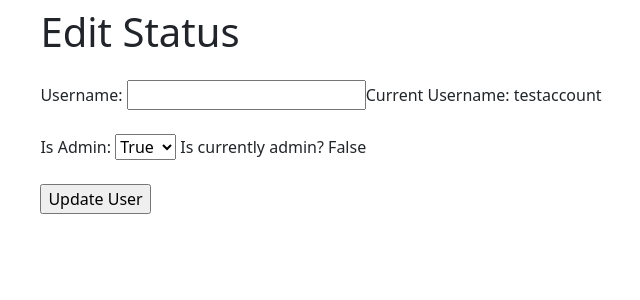
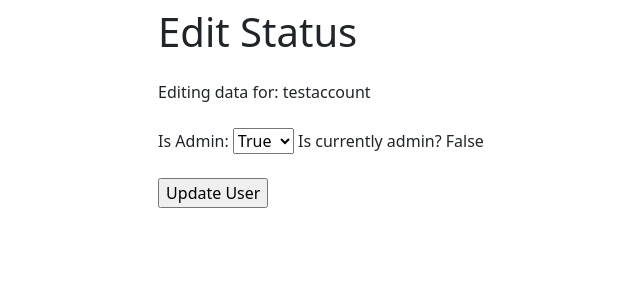
Before and after one commit to DrewStanger/SoftEngDevOpsAssignment, a Flask app: page /edit_user/3 in a window 1280 px wide. Shown: the part 56-356 px from the top of the page, without its empty margins (319-959 px from the left). Run offline with Flask 3, Linux system fonts and the light colour scheme; some libraries are stand-ins or nearby versions.

Commit message:
Add Flash error messaging

```diff
--- a/app.py
+++ b/app.py
@@ -1,10 +1,10 @@
 from flask import Flask, flash, redirect, render_template, request, session
 from flask_session import Session
-from flask_sqlalchemy import SQLAlchemy
 from flask_bootstrap import Bootstrap
 from passlib.hash import sha256_crypt
 from model import db, User, UserStatus
 from os import path
+from distutils.util import strtobool
 
 # configure app
 app = Flask(__name__)
@@ -49,8 +49,8 @@ def login():
         if authenticate_user(username, password):
             return redirect("/dashboard")
         else:
-            error = "Username or Password is incorrect, please try again."
-            return render_template("login.html", error=error)
+            flash("Username or Password is incorrect, please try again.")
+            return redirect("/login")
     return render_template("login.html")
 
 
@@ -61,6 +61,12 @@ def authenticate_user(username, password):
         session["name"] = username
         return True
     return False
+
+
+# Function returns True if user is admin, false if not
+def is_logged_in_user_admin():
+    logged_in_username = session.get("name")
+    return (db.session.query(User.id).filter_by(username=logged_in_username).first())[0]
 
 
 @app.route("/logout")
@@ -107,7 +113,8 @@ def dashboard_add():
 
         db.session.add(new_status)
         db.session.commit()
-        return render_template("adduserstatus.html")
+        flash(f"Entry for {urconst} has successfully been added!")
+        return redirect("/dashboard/add")
 
     return render_template("adduserstatus.html")
 
@@ -137,6 +144,7 @@ def edit_user_status(status_id):
         db.session.commit()
 
         # Redirect the user back to the dashboard
+        flash(f"Status successfully updated for {status_to_edit.urconst}")
         return redirect("/dashboard")
 
     # Render the edit form with pre-filled data
@@ -145,20 +153,19 @@ def edit_user_status(status_id):
 
 @app.route("/delete_status/<int:status_id>", methods=["GET", "POST"])
 def delete_user_status(status_id):
-    logged_in_username = session.get("name")
-    is_user_admin = (
-        db.session.query(User.is_admin).filter_by(username=logged_in_username).first()
-    )[0]
-
-    if is_user_admin == True:
+    if is_logged_in_user_admin() == True:
         # Get the entry to delete
         status_to_delete = UserStatus.query.filter_by(id=status_id).first()
         db.session.delete(status_to_delete)
         db.session.commit()
+
+        flash(f"Status successfully deleted for {status_to_delete.urconst}")
         return redirect("/dashboard")
     else:
-        error = "Delete failed: only Admins can delete entries"
-        return render_template("dashboard.html", error=error)
+        flash(
+            "Delete failed: only Admins can delete entries. Set it to Neutral instead."
+        )
+        return redirect("/dashboard")
 
 
 @app.route("/edit_user/<int:user_id>", methods=["GET", "POST"])
@@ -167,19 +174,22 @@ def edit_staff_perms(user_id):
     user_to_edit = User.query.filter_by(id=user_id).first()
 
     if request.method == "POST":
-        # Get the updated data from the form
-        updated_username = request.form.get("username")
-        updated_admin_status = request.form.get("is_admin")
+        if is_logged_in_user_admin() == True:
+            # Get the updated data from the form
+            updated_admin_status = request.form.get("is_admin")
 
-        # Update the status data
-        user_to_edit.username = updated_username
-        user_to_edit.updated_admin_status = updated_admin_status
+            # Safely convert string value to Boolean in a manner python can understand
+            user_to_edit.is_admin = strtobool(updated_admin_status)
 
-        # Commit the changes to the database
-        db.session.commit()
+            # Commit the changes to the database
+            db.session.commit()
 
-        # Redirect the user back to the dashboard
-        return redirect("/adminview")
+            # Redirect the user back to the dashboard
+            flash(f"User Admin status succesfully updated")
+            return redirect("/adminview")
+        else:
+            flash(f"Only Admins are permitted to update this section")
+            return redirect("/adminview")
 
     # Render the edit form with pre-filled data
     return render_template("edit_user_perms.html", user_to_edit=user_to_edit)
@@ -194,25 +204,20 @@ def delete_staff_perms(user_id):
     )[0]
 
     if logged_in_username == user_name_to_delete:
-        print(logged_in_username)
-        print(user_name_to_delete)
-        error = "User cannot remove their own permissions, contact an Admin"
-        return render_template("/adminview.html", error=error)
+        flash("User cannot remove their own permissions, contact an Admin")
+        return redirect("/adminview")
 
-    # User must be admin to delete
-    is_user_admin = (
-        db.session.query(User.is_admin).filter_by(username=logged_in_username).first()
-    )[0]
-
-    if is_user_admin == True:
+    # Only admins can delete users
+    if is_logged_in_user_admin() == True:
         # Get the entry to delete
         user_to_delete = db.session.query(User).filter_by(id=user_id).first()
         db.session.delete(user_to_delete)
         db.session.commit()
-        return render_template("/adminview.html")
+        flash(f"Succesfully deleted user {user_to_delete.username}")
+        return redirect("/adminview")
     else:
-        error = "Delete failed: only Admins can delete entries"
-        return render_template("/adminview.html", error=error)
+        flash("Delete failed: only Admins can delete entries")
+        return redirect("/adminview")
 
 
 @app.route("/adminview")
@@ -233,8 +238,8 @@ def register():
         # Front end validation is inplace to enforce both of these. To capture edge cases
         if username == None or password == None:
             # Prompt user to provide username and password
-            error = "You must provide both a username and a password"
-            return render_template("register.html", error=error)
+            flash("You must provide both a username and a password")
+            return redirect("/register")
 
         # Usernames must be unique, check if already exists
         is_existing = (
@@ -243,8 +248,8 @@ def register():
 
         if is_existing:
             # Prompt user to use unique username
-            error = f"The username '{username}' already exists, try a different one"
-            return render_template("register.html", error=error)
+            flash(f"The username '{username}' already exists, try a different one")
+            return redirect("/register")
         else:
             # Hash password for security reasons
             hashed_password = sha256_crypt.encrypt(password)
@@ -253,5 +258,6 @@ def register():
             new_user = User(username=username, password=hashed_password, is_admin=False)
             db.session.add(new_user)
             db.session.commit()
+            flash("You successfully Registered!")
             return redirect("/login")
     return render_template("register.html")
--- a/templates/dashboardlayout.html
+++ b/templates/dashboardlayout.html
@@ -27,11 +27,22 @@
           </div>
           <ul class="nav justify-content-end">
             <li class="nav-item">
-              <a class="nav-link" href="/logout">Log-out</a>
+              <a class="nav-link" href="/logout" onclick="return confirm('Are you sure you want to Log-out?')">Log-out</a>
             </li>
           </ul>
         </div>
       </nav>
+      <div class="d-flex justify-content-center">
+        {% with messages = get_flashed_messages() %}
+          {% if messages %}
+            <ul class=flashes>
+            {% for message in messages %}
+              <li>{{ message }}</li>
+            {% endfor %}
+            </ul>
+          {% endif %}
+        {% endwith %}
+      </div>
       <div class="d-flex justify-content-center">
         {% block body %}{% endblock %}
       </div>
--- a/templates/edit_user_perms.html
+++ b/templates/edit_user_perms.html
@@ -8,12 +8,11 @@
 <div class="d-flex flex-column">
     <h1 class="p-2">Edit Status</h1>
     <form method="POST" action="/edit_user/{{ user_to_edit.id }}" class="p-2">
-        <label for="username">Username:</label>
-        <input id="username" name="username" required>Current Username: {{ user_to_edit.username }}<br><br>
+        Editing data for: {{ user_to_edit.username }}<br><br>
         <label for="is_admin">Is Admin:</label>
         <select id="is_admin" name="is_admin" required>
-            <option value="True">True</option>
-            <option value="False">False</option>
+            <option value="1">True</option>
+            <option value="0">False</option>
         </select>
         Is currently admin? {{ user_to_edit.is_admin }}<br><br>
 
--- a/test_app.py
+++ b/test_app.py
@@ -98,9 +98,13 @@ def test_register_route_user_exists(client):
 
         assert response_existing_user.status_code == 200
         # Check if the error message is present within the <ol> element with class "error"
-        assert b'The username &#39;existing_user&#39; already exists, try a different one' in response_existing_user.data
+        assert (
+            b"The username &#39;existing_user&#39; already exists, try a different one"
+            in response_existing_user.data
+        )
     # Reset the mocks after the test
     patch.stopall()
+
 
 def test_register_route_new_user(client):
     mock_query_new_user = Mock()
```
Also changed, not shown: templates/layout.html (+11 -0 lines).
